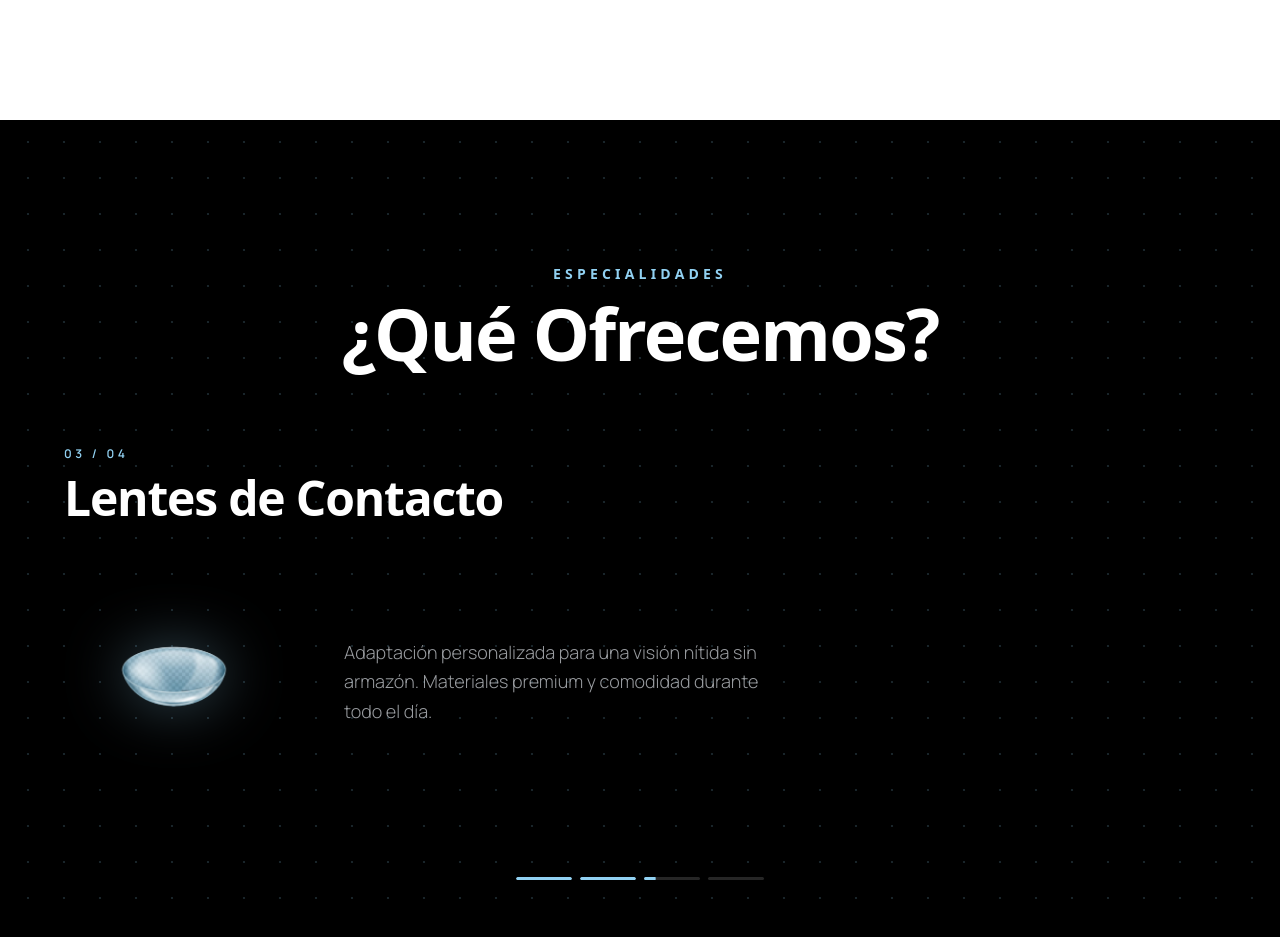
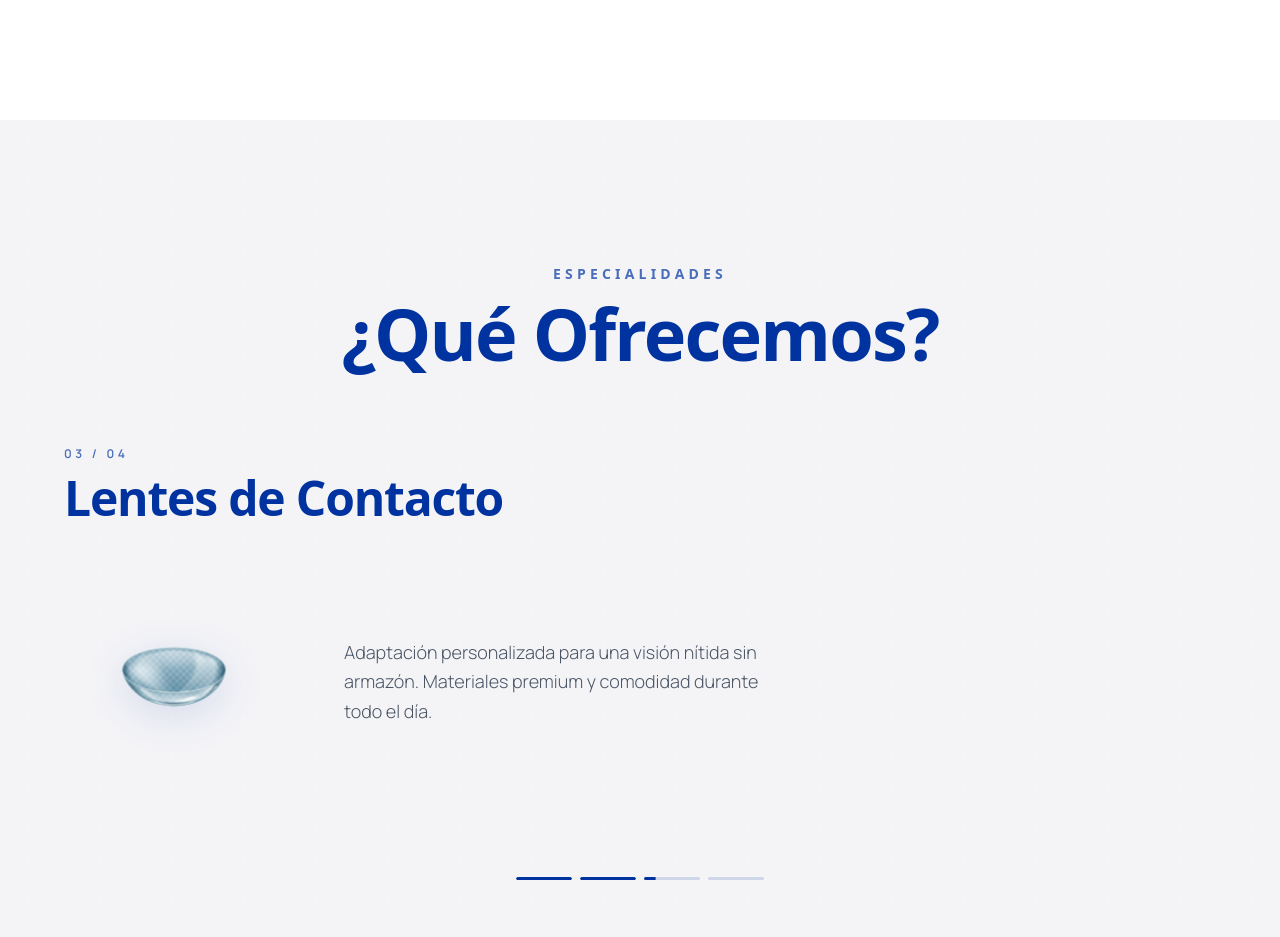
Before and after one commit to nicotg/Landing_Next, a React (Vite) app: page / in a window 1280 px wide. Shown: the part 3080-4017 px from the top of the page. Built offline with nearby package versions, Linux system fonts and the light colour scheme; a web font is replaced by a local one.

Commit message:
cambia el fondo de Servicios a gris claro, actualiza los circulitos de efecto a blanco y ajusta el contraste de los textos

```diff
--- a/src/components/DottedBackground.tsx
+++ b/src/components/DottedBackground.tsx
@@ -4,19 +4,25 @@ const SPACING = 36;
 const INFLUENCE_RADIUS = 200;
 const BASE_SIZE = 1.1;
 const MAX_SIZE = 3.5;
-const BASE_ALPHA = 0.22;
-const MAX_ALPHA = 1;
 const PULL_STRENGTH = 0.18;
 const MAX_GLOW = 14;
-// Accent #91D1F2 → rgb(145, 209, 242). Color claro para que se vea sobre fondo oscuro.
-const COLOR_R = 145;
-const COLOR_G = 209;
-const COLOR_B = 242;
 
 type Dot = { baseX: number; baseY: number };
 
-export const DottedBackground: React.FC<{ className?: string }> = ({
+export const DottedBackground: React.FC<{
+  className?: string;
+  colorR?: number;
+  colorG?: number;
+  colorB?: number;
+  baseAlpha?: number;
+  maxAlpha?: number;
+}> = ({
   className = '',
+  colorR = 145,
+  colorG = 209,
+  colorB = 242,
+  baseAlpha = 0.22,
+  maxAlpha = 1,
 }) => {
   const canvasRef = useRef<HTMLCanvasElement>(null);
   const containerRef = useRef<HTMLDivElement>(null);
@@ -69,7 +75,7 @@ export const DottedBackground: React.FC<{ className?: string }> = ({
     const drawStatic = () => {
       ctx.clearRect(0, 0, width, height);
       ctx.shadowBlur = 0;
-      ctx.fillStyle = `rgba(${COLOR_R}, ${COLOR_G}, ${COLOR_B}, ${BASE_ALPHA})`;
+      ctx.fillStyle = `rgba(${colorR}, ${colorG}, ${colorB}, ${baseAlpha})`;
       for (const dot of dots) {
         ctx.beginPath();
         ctx.arc(dot.baseX, dot.baseY, BASE_SIZE, 0, Math.PI * 2);
@@ -85,7 +91,7 @@ export const DottedBackground: React.FC<{ className?: string }> = ({
       current.y += (target.y - current.y) * 0.2;
 
       const r2 = INFLUENCE_RADIUS * INFLUENCE_RADIUS;
-      ctx.shadowColor = `rgba(${COLOR_R}, ${COLOR_G}, ${COLOR_B}, 1)`;
+      ctx.shadowColor = `rgba(${colorR}, ${colorG}, ${colorB}, 1)`;
 
       for (const dot of dots) {
         const dx = current.x - dot.baseX;
@@ -93,7 +99,7 @@ export const DottedBackground: React.FC<{ className?: string }> = ({
         const d2 = dx * dx + dy * dy;
 
         let size = BASE_SIZE;
-        let alpha = BASE_ALPHA;
+        let alpha = baseAlpha;
         let drawX = dot.baseX;
         let drawY = dot.baseY;
         let glow = 0;
@@ -103,7 +109,7 @@ export const DottedBackground: React.FC<{ className?: string }> = ({
           const t = 1 - dist / INFLUENCE_RADIUS;
           const eased = t * t;
           size = BASE_SIZE + eased * (MAX_SIZE - BASE_SIZE);
-          alpha = BASE_ALPHA + eased * (MAX_ALPHA - BASE_ALPHA);
+          alpha = baseAlpha + eased * (maxAlpha - baseAlpha);
           drawX += dx * PULL_STRENGTH * eased;
           drawY += dy * PULL_STRENGTH * eased;
           glow = eased * MAX_GLOW;
@@ -112,7 +118,7 @@ export const DottedBackground: React.FC<{ className?: string }> = ({
         ctx.shadowBlur = glow;
         ctx.beginPath();
         ctx.arc(drawX, drawY, size, 0, Math.PI * 2);
-        ctx.fillStyle = `rgba(${COLOR_R}, ${COLOR_G}, ${COLOR_B}, ${alpha})`;
+        ctx.fillStyle = `rgba(${colorR}, ${colorG}, ${colorB}, ${alpha})`;
         ctx.fill();
       }
 
@@ -145,7 +151,7 @@ export const DottedBackground: React.FC<{ className?: string }> = ({
       window.removeEventListener('mousemove', handleMouseMove);
       resizeObserver.disconnect();
     };
-  }, []);
+  }, [colorR, colorG, colorB, baseAlpha, maxAlpha]);
 
   return (
     <div
--- a/src/components/Services.tsx
+++ b/src/components/Services.tsx
@@ -78,18 +78,18 @@ export const Services: React.FC = () => {
   };
 
   return (
-    <section id="servicios" ref={ref} className="relative bg-dark h-[450vh]">
+    <section id="servicios" ref={ref} className="relative bg-[#f4f4f7] h-[450vh]">
       <div className="sticky top-0 h-screen overflow-hidden">
-        <DottedBackground />
+        <DottedBackground colorR={255} colorG={255} colorB={255} baseAlpha={0.45} maxAlpha={1} />
 
         <div className="relative z-10 h-full flex flex-col">
 
           {/* Texto fijo centrado arriba */}
           <div className="pt-32 md:pt-36 text-center px-6 shrink-0">
-            <h2 className="text-accent font-semibold tracking-[0.3em] uppercase text-xs md:text-sm mb-3">
+            <h2 className="text-primary/70 font-semibold tracking-[0.3em] uppercase text-xs md:text-sm mb-3">
               Especialidades
             </h2>
-            <h3 className="text-5xl md:text-7xl font-bold text-white leading-[1.05] tracking-tight">
+            <h3 className="text-5xl md:text-7xl font-bold text-primary leading-[1.05] tracking-tight">
               ¿Qué Ofrecemos?
             </h3>
           </div>
@@ -116,10 +116,10 @@ export const Services: React.FC = () => {
                         {/* Título del servicio */}
                         <div className="mb-8 md:mb-10">
                           <div className="inline-block transition-transform duration-300 ease-out hover:scale-105">
-                            <span className="text-accent text-xs font-semibold tracking-[0.3em] uppercase mb-3 block">
+                            <span className="text-primary/70 text-xs font-semibold tracking-[0.3em] uppercase mb-3 block">
                               {service.number} / {String(services.length).padStart(2, '0')}
                             </span>
-                            <h4 className="text-3xl md:text-5xl font-bold text-white tracking-tight">
+                            <h4 className="text-3xl md:text-5xl font-bold text-primary tracking-tight">
                               {service.title}
                             </h4>
                           </div>
@@ -131,10 +131,10 @@ export const Services: React.FC = () => {
                             <img
                               src={service.image}
                               alt={service.alt}
-                              className="w-[160px] h-[160px] md:w-[240px] md:h-[240px] object-contain drop-shadow-[0_0_30px_rgba(145,209,242,0.35)]"
+                              className="w-[160px] h-[160px] md:w-[240px] md:h-[240px] object-contain drop-shadow-[0_10px_20px_rgba(0,51,160,0.12)]"
                             />
                           </div>
-                          <p className="text-base md:text-lg text-light/70 font-light leading-relaxed max-w-md transition-transform duration-300 ease-out hover:scale-105">
+                          <p className="text-base md:text-lg text-gray-600 font-light leading-relaxed max-w-md transition-transform duration-300 ease-out hover:scale-105">
                             {service.description}
                           </p>
                         </div>
@@ -175,10 +175,10 @@ const ServiceDot: React.FC<{
   const end = (index + 1) / total;
   const scaleX = useTransform(scrollYProgress, [start, end], [0, 1], { clamp: true });
   return (
-    <div className="w-10 md:w-14 h-[3px] bg-white/15 rounded-full overflow-hidden">
+    <div className="w-10 md:w-14 h-[3px] bg-primary/15 rounded-full overflow-hidden">
       <motion.div
         style={{ scaleX, transformOrigin: 'left' }}
-        className="h-full bg-accent rounded-full"
+        className="h-full bg-primary rounded-full"
       />
     </div>
   );
```
